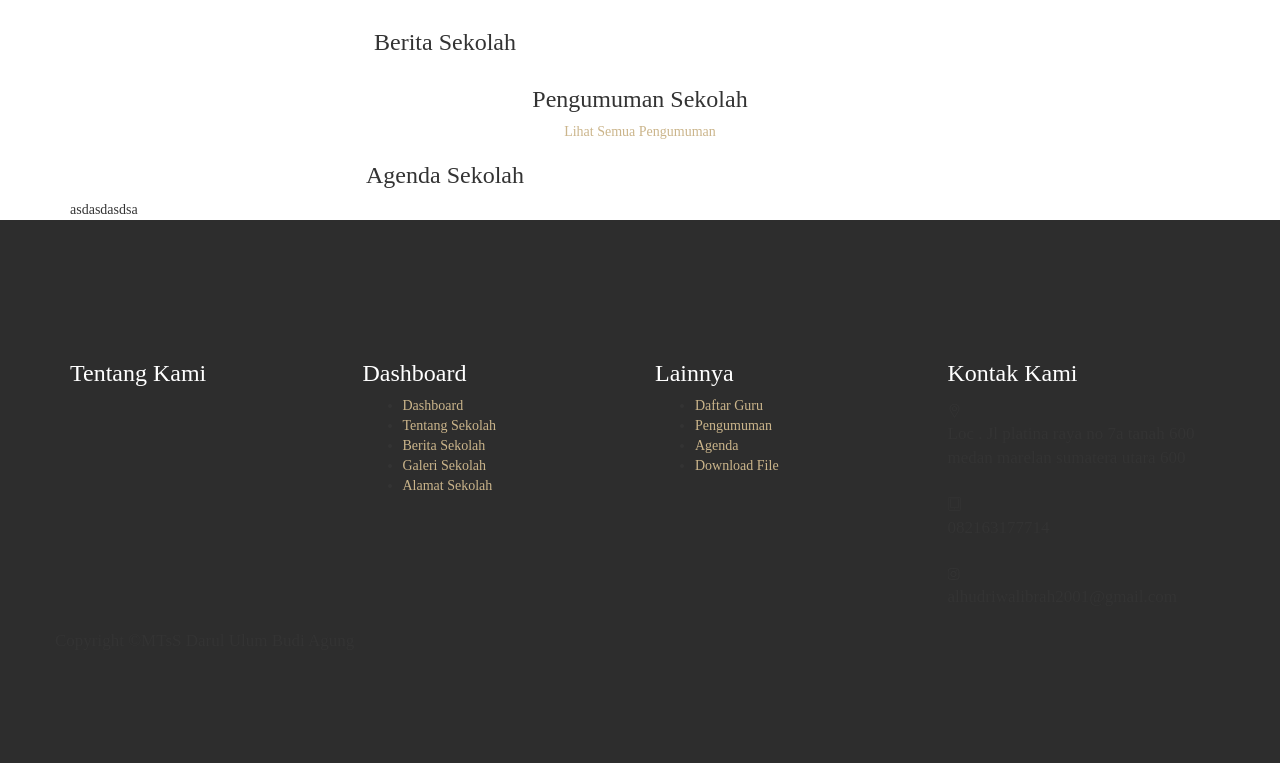
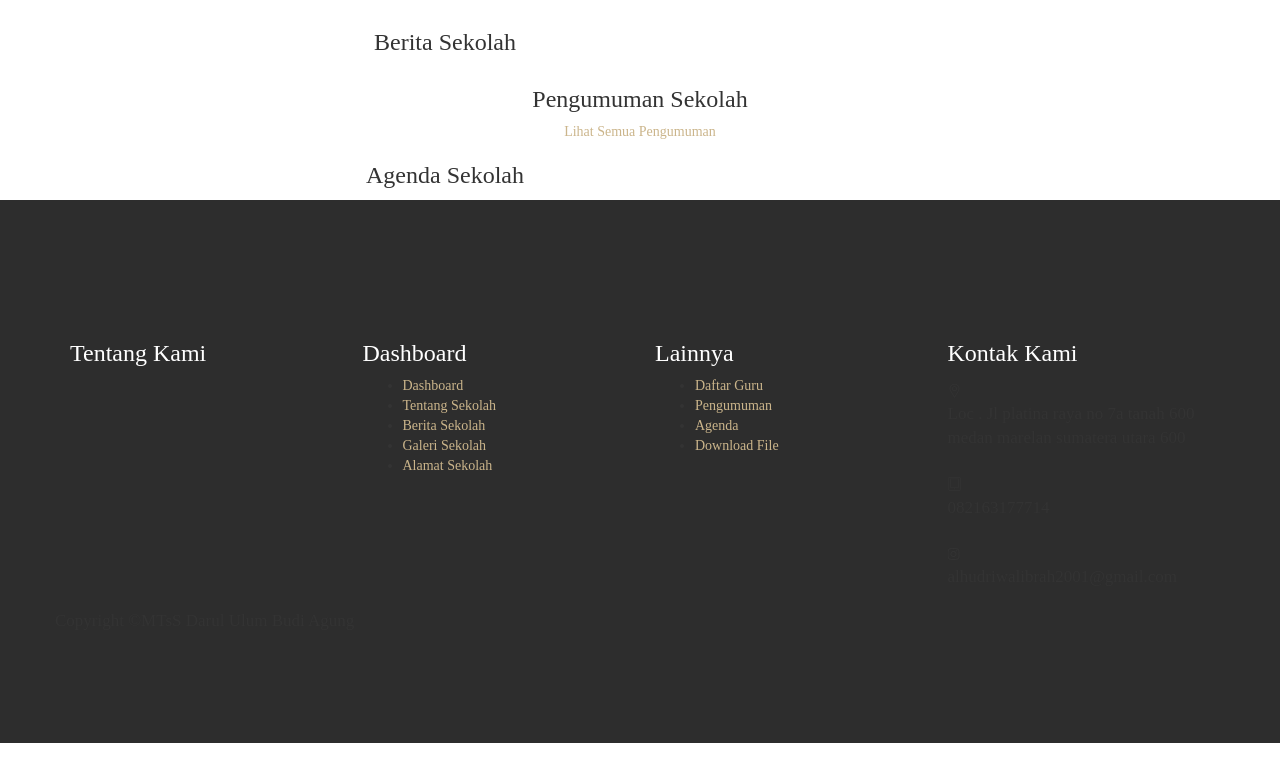
Before and after one commit to WahyuSofianda/sisfosekolah, a CodeIgniter app: page /database/ in a window 1280 px wide. Shown: the part 471-1234 px from the top of the page. Run offline with CodeIgniter, Linux system fonts and the light colour scheme; data that the repository does not hold is empty; some libraries are stand-ins or nearby versions.

Commit message:
Update v_home.php

```diff
--- a/application/views/depan/v_home.php
+++ b/application/views/depan/v_home.php
@@ -158,6 +158,5 @@ function limit_words($string, $word_limit)
                 <?php endforeach; ?>
             </div>
         </div>
-        asdasdasdsa
     </div>
 </div>
```
